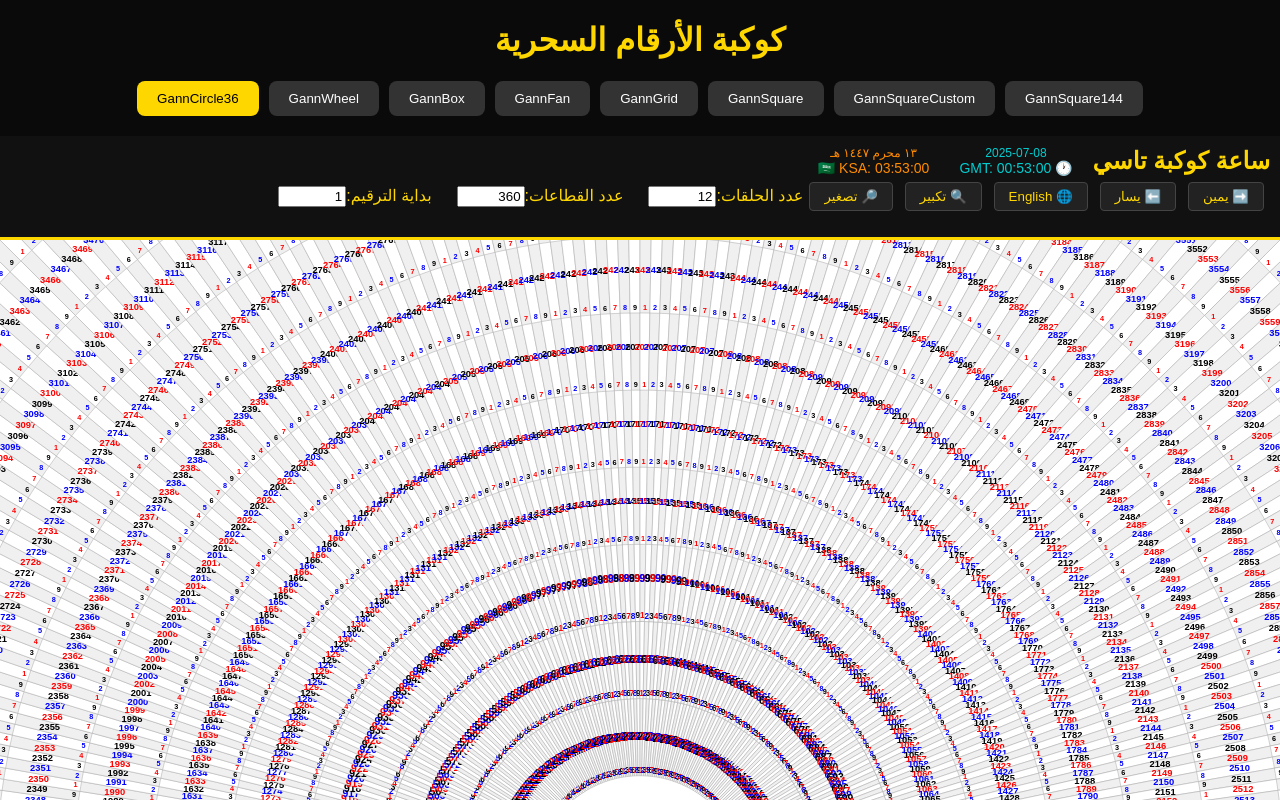
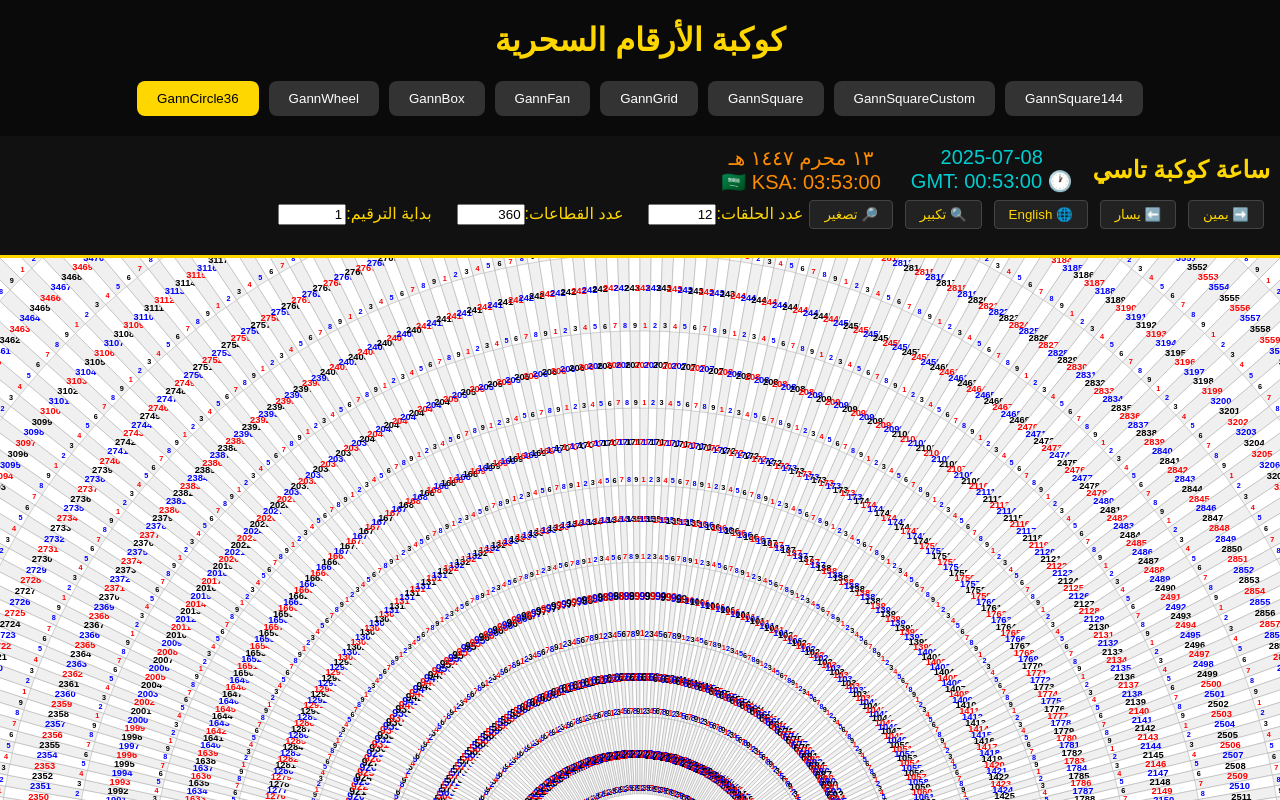
Before and after one commit to saloqbi/TasiGanzilla, a React (Vite) app: page / in a window 1280 px wide. Both pictures are taken after a click on the button "GannCircle36". Shown: the top 800 px of the page. Built offline with nearby package versions, Linux system fonts and the light colour scheme.

Commit message:
Update GannCircle36.jsx

```diff
--- a/src/components/GannTools/GannCircle36.jsx
+++ b/src/components/GannTools/GannCircle36.jsx
@@ -164,13 +164,13 @@ const rotateRight = () =>
       : "Gann 360 Circle (Auto Cell Size)"}
   </h2>
 
-  <div style={{ fontSize: 14, display: "flex", gap: 30 }}>
+  <div style={{ fontSize: 20, display: "flex", gap: 30 }}>
   <div style={{ display: "flex", flexDirection: "column", alignItems: "center", color: "#00CED1" }}>
-    <div style={{ fontSize: 12 }}>{getGregorianDate()}</div>
+    <div style={{ fontSize: 20 }}>{getGregorianDate()}</div>
     <div>🕐 GMT: {formatTime(currentTime, 0)}</div>
   </div>
   <div style={{ display: "flex", flexDirection: "column", alignItems: "center", color: "#FF8C00" }}>
-    <div style={{ fontSize: 12 }}>{getHijriDate()}</div>
+    <div style={{ fontSize: 20}}>{getHijriDate()}</div>
     <div>🇸🇦 KSA: {formatTime(currentTime, 3)}</div>
   </div>
 </div>
```
